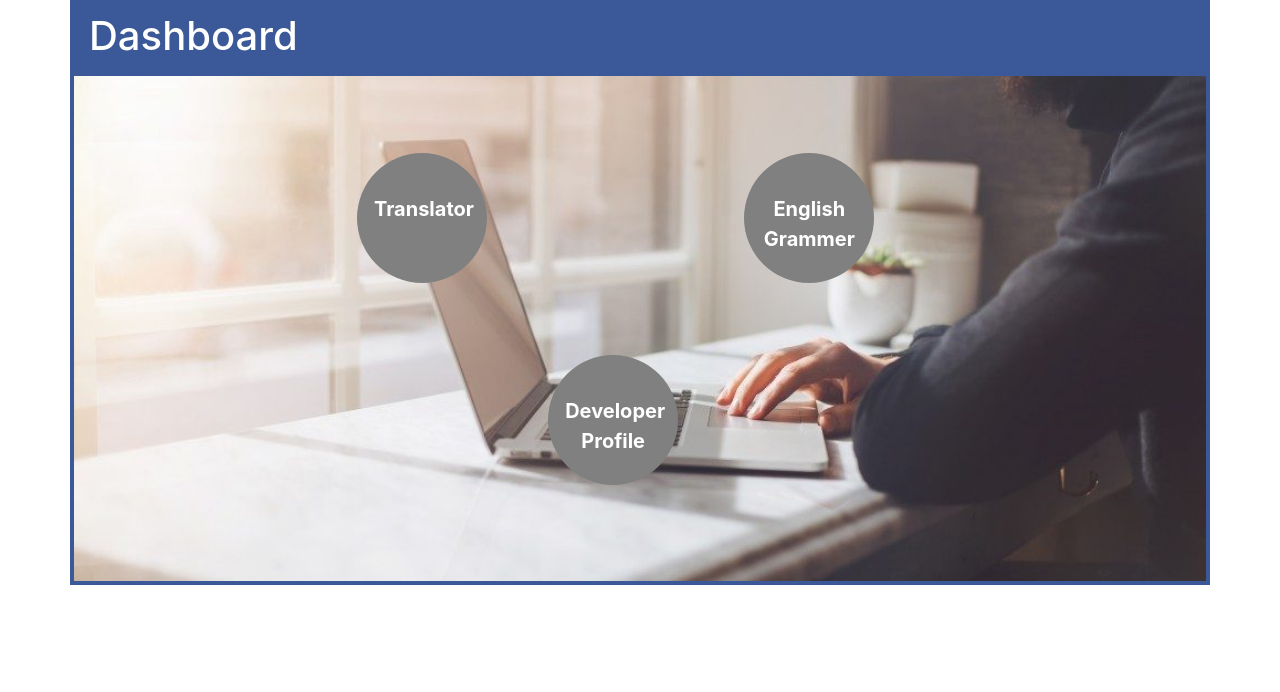
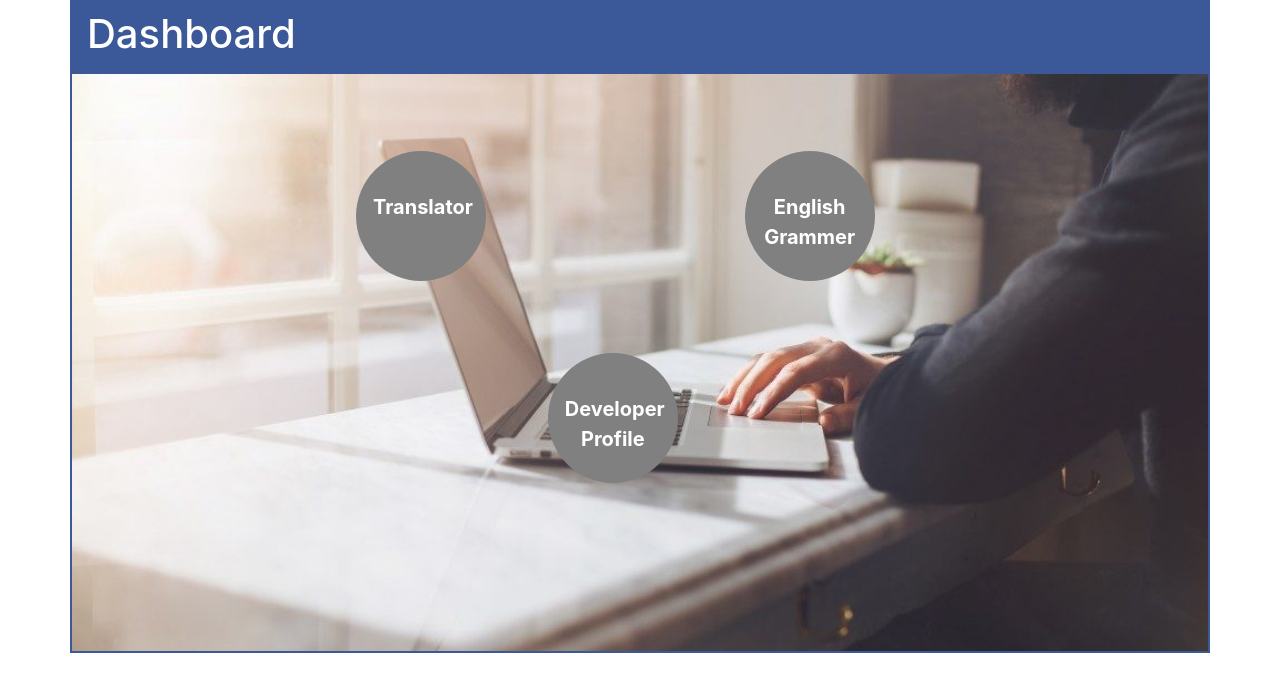
Before and after one commit to Shani0045/translator-2, a Flask app: page / in a window 1280 px wide. Shown: the top 692 px of the page. Run offline with Flask 2, Linux system fonts and the light colour scheme; some libraries are stand-ins or nearby versions.

Commit message:
Update main.html

```diff
--- a/templates/main.html
+++ b/templates/main.html
@@ -6,7 +6,7 @@
 	<meta name="viewport" content="width=device-width, initial-scale=1.0">
 	<link rel="stylesheet" type="text/css" href="{{url_for('static',filename='styles/bootstrap.css')}}">
 	<style type="text/css">
-		.container{border:4px solid #3b5998;background-image: url("{{url_for('static',filename='img/cm.jpg')}}");background-repeat: no-repeat;background-size:cover;}
+		.container{border:2px solid #3b5998;background-image: url("{{url_for('static',filename='img/cm.jpg')}}");background-repeat: no-repeat;background-size:cover;}
 		.row-1{background-color:#3b5998;color:white;}
 		.mrq{border:3px solid black;}
 		h1{font-size: 40px;}
@@ -64,7 +64,7 @@
 
 		</div>
 
-                       <div class="row mt-4">
+                <div class="row mt-4">
 
 			<div class="col">
 
@@ -72,9 +72,9 @@
 
 		</div>
 
-             </div>
 
-                       <div class="row mt-4">
+
+                <div class="row mt-4">
 
 			<div class="col">
 
@@ -82,6 +82,24 @@
 
 		</div>
 
+
+                <div class="row mt-4">
+
+			<div class="col">
+
+			</div>
+
+	         </div>
+
+                <div class="row mt-4">
+
+			<div class="col">
+
+			</div>
+
+		</div>
+
+
 	</div>
 </body>
 </html>
```
